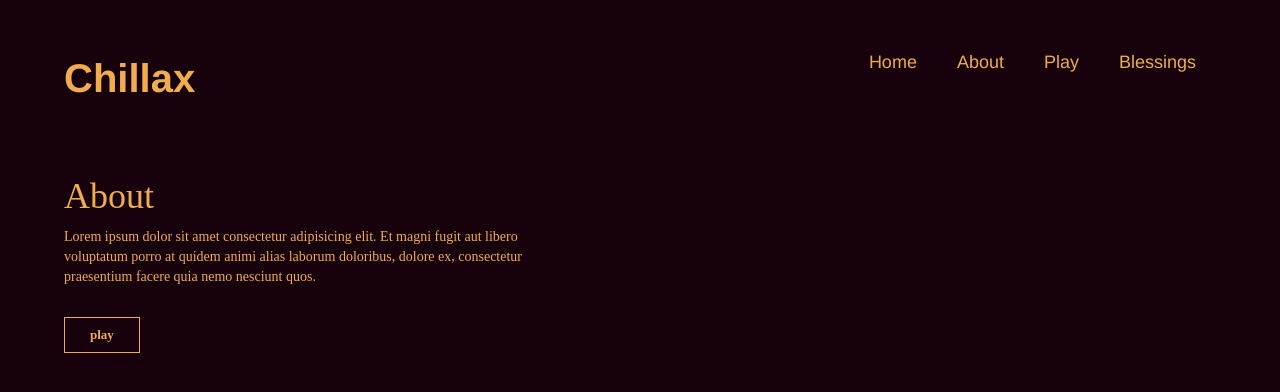
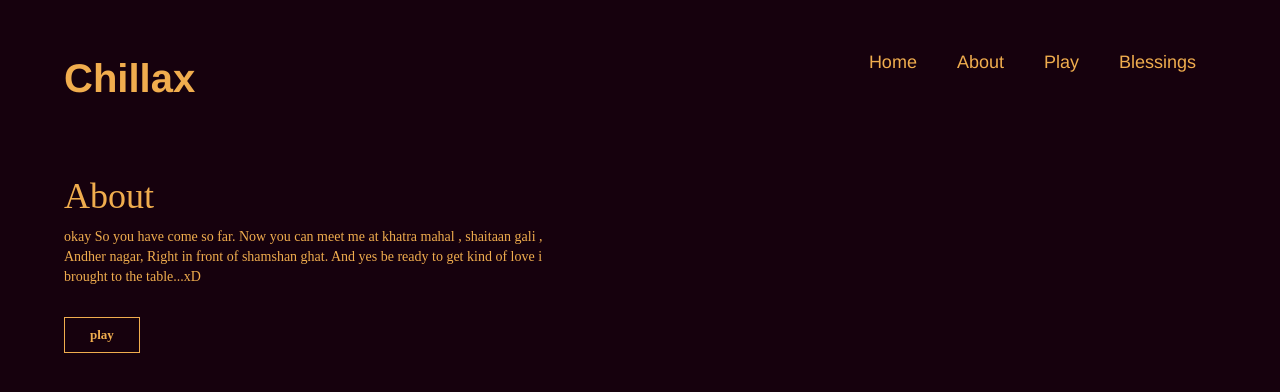
Before and after one commit to nishaposwal/angular, an Angular app in the folder game/: page /about in a window 1280 px wide. Shown: the top 392 px of the page. Built offline with nearby package versions, Linux system fonts and the light colour scheme.

Commit message:
Update About us

```diff
--- a/game/src/app/about/about.component.html
+++ b/game/src/app/about/about.component.html
@@ -4,7 +4,9 @@
     </div>
 
     <div class="description">
-        <p>Lorem ipsum dolor sit amet consectetur adipisicing elit. Et magni fugit aut libero voluptatum porro at quidem animi alias laborum doloribus, dolore ex, consectetur praesentium facere quia nemo nesciunt quos.</p>
+        <p>okay So you have come so far. Now you can meet me at khatra mahal ,
+            shaitaan gali , Andher nagar, Right in front of shamshan ghat.
+        And yes be ready to get kind of love i brought to the table...xD</p>
     </div>
 
     <div class="buttons">
```
